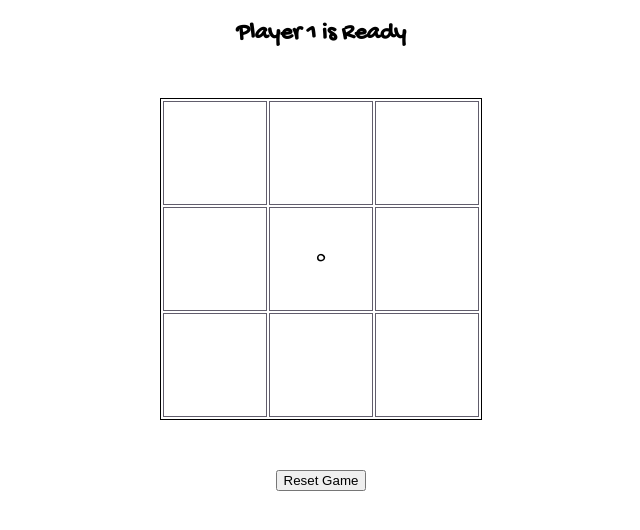
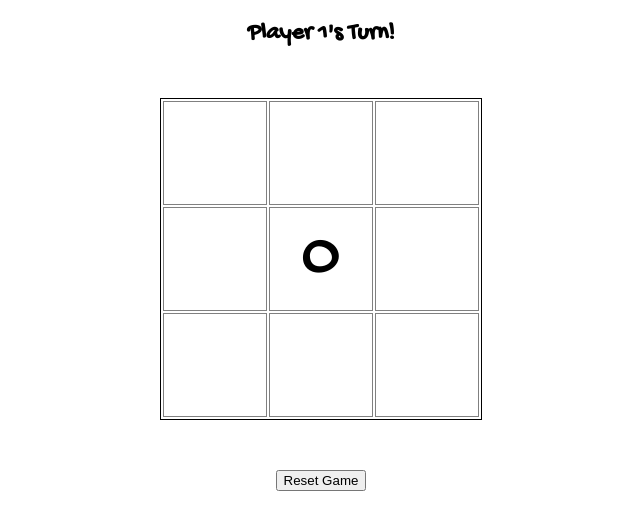
Before and after one commit to dhamann1/tictactoe, a plain HTML site: page index.html in a window 1280 px wide. Both pictures are taken after a click on the element 640 px from the left and 320 px from the top of the page. Shown: the part 62-592 px from the top of the page, without its empty margins (319-959 px from the left). Drawn offline with Linux system fonts and the light colour scheme.

Commit message:
updated game

```diff
--- a/css/main.css
+++ b/css/main.css
@@ -11,12 +11,11 @@ table {
 }
 
 td {
-    border: 1px solid #615d6c;
+    border: 1px solid grey;
     width: 100px;
     height: 100px;
+    font-size: 70px;
 }
-
-
 
 
 .reset {
--- a/index.html
+++ b/index.html
@@ -10,7 +10,7 @@
 </head>
 <body>
     <h1>Tic-Tac-Toe Game</h1>
-    <h2>Player 1 is Ready</h2>
+    <h2>Click to Begin!</h2>
 
     <table>
         <tr>
--- a/js/main.js
+++ b/js/main.js
@@ -9,7 +9,8 @@ var state = [null, null, null, null, null, null, null, null, null];
 document.querySelector('table').addEventListener('click', handleClick);
 document.querySelector('button').addEventListener('click', init);
 var boxes = document.querySelectorAll('td');
-console.dir(boxes);
+var headline = document.querySelector('h2');
+
 /*----- functions -----*/
 
 function handleClick(evt){
@@ -36,8 +37,13 @@ function checkWin (state){
 
 
 function render(state){
+    if(currentPlayer === 0){
+        headline.textContent = "Player 1's Turn!";
+    } else if (currentPlayer === 1){
+        headline.textContent = "Player 2's Turn!";
+    }
     state.forEach(function(elem, index) {
-        boxes[index].innerHTML = state[index];
+        boxes[index].textContent = state[index];
     });
 };
 
@@ -45,4 +51,5 @@ function init(evt){
     state = [null, null, null, null, null, null, null, null, null];
     render(state);
     currentPlayer = 0;
+    headline.textContent = "Click to Begin!";
 }
```
